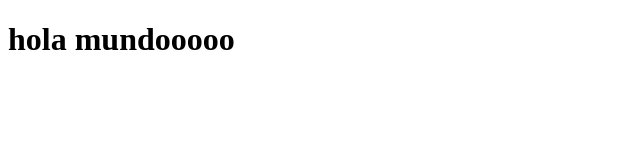
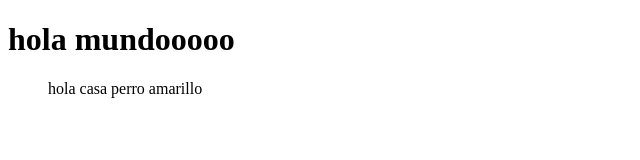
Before and after one commit to GabyS09/Git-hib, a plain HTML site: page index.html in a window 1280 px wide. Shown: the whole page, without its empty margins (0-640 px from the left). Drawn offline with Linux system fonts and the light colour scheme.

Commit message:
esto es otro cambio

```diff
--- a/index.html
+++ b/index.html
@@ -8,5 +8,12 @@
 </head>
 <body>
 <h1>hola mundooooo</h1>
+<ul>
+    <il>hola</il>
+    <il>casa</il>
+    <il>perro</il>
+    <il>amarillo
+    </il>
+</ul>
 </body>
 </html>
```
